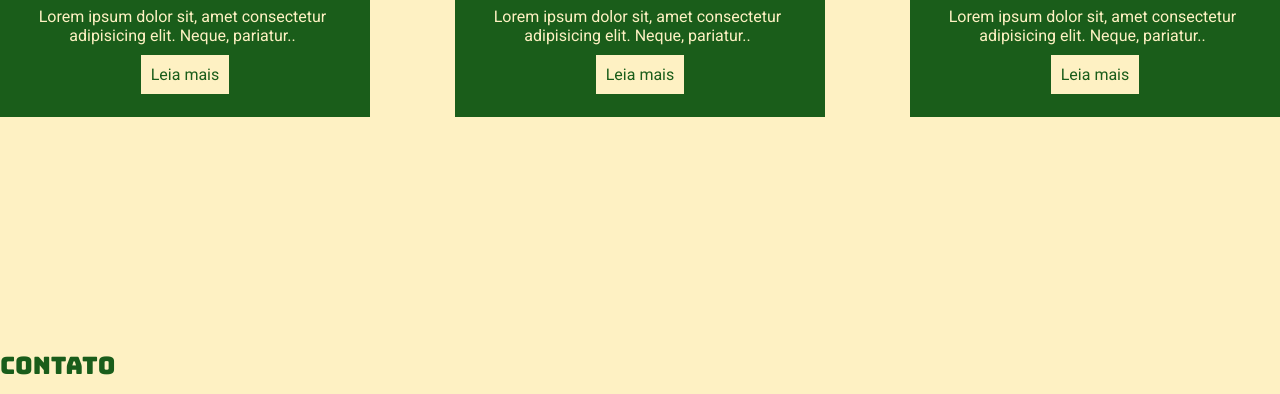
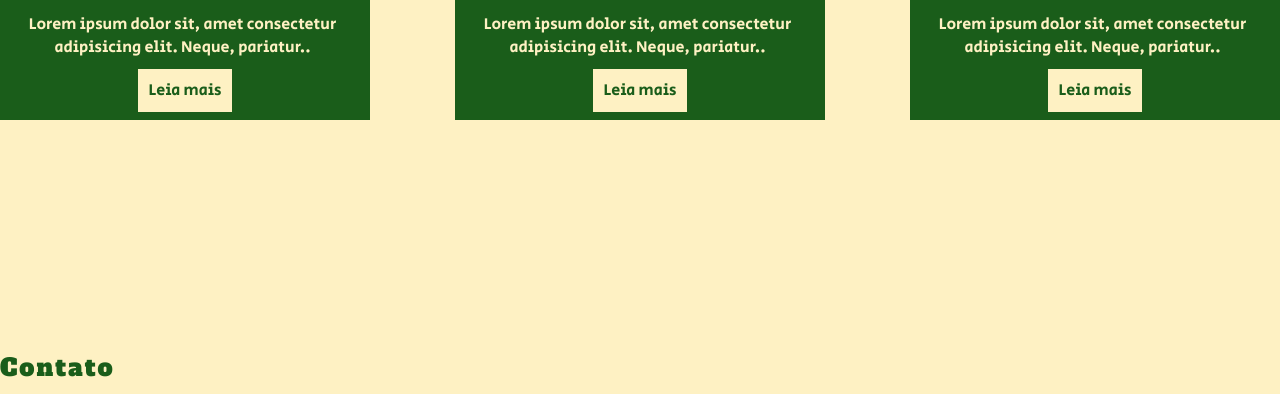
Before and after one commit to janlucasjm/site_gameshop, a plain HTML site: page index.html in a window 1280 px wide. Shown: the part 1205-1599 px from the top of the page. Drawn offline with Linux system fonts and the light colour scheme.

Commit message:
alterando fontes

```diff
--- a/index.html
+++ b/index.html
@@ -7,7 +7,7 @@
     <link rel="stylesheet" href="main.css">
     <link rel="preconnect" href="https://fonts.googleapis.com">
     <link rel="preconnect" href="https://fonts.gstatic.com" crossorigin>
-    <link href="https://fonts.googleapis.com/css2?family=Bungee&family=Roboto&display=swap" rel="stylesheet">
+    <link href="https://fonts.googleapis.com/css2?family=Alfa+Slab+One&family=Secular+One&display=swap" rel="stylesheet">
 </head>
 <body>
     <header>
--- a/main.css
+++ b/main.css
@@ -12,8 +12,8 @@
     --cor-fundo: #1A5D1A;
     --cor-principal: #fef1c3;
     --cor-hover: #3ca83c;
-    --fonte-principal: 'Bungee', cursive;
-    --font-secundaria: 'Roboto', sans-serif;
+    --fonte-principal: 'Alfa Slab One', cursive;
+    --font-secundaria: 'Secular One', sans-serif;
 }
 
 /* Header Nav */
@@ -39,6 +39,11 @@ section h3,
 form button {
     font-family: var(--fonte-principal);
     font-weight: normal;
+    letter-spacing: 2px;
+}
+
+header .container h1 {
+    letter-spacing: 5px;
 }
 
 header nav li{
```
Also changed, not shown: images/facebook.png (added), images/instagram.png (added), images/youtube.png (added).
